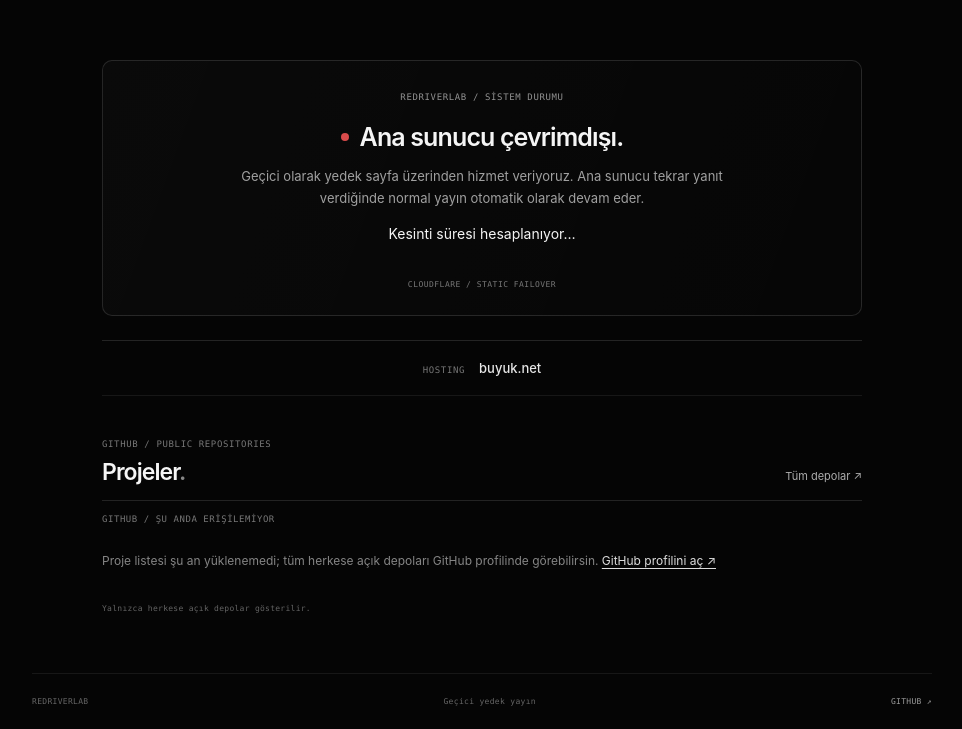
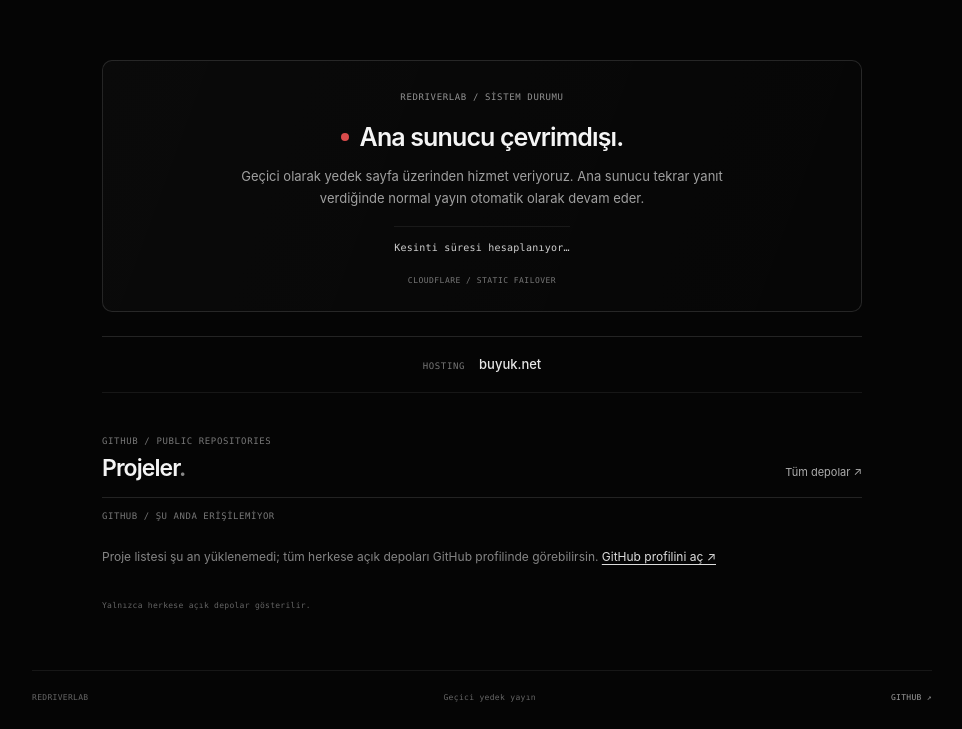
Before and after one commit to RedRiveRR/redriver-portfolio, a plain HTML site: page index.html in a window 1280 px wide. Shown: the part 82-811 px from the top of the page, without its empty margins (158-1120 px from the left). Drawn offline with Linux system fonts and the light colour scheme; no server answers.

Commit message:
style: keep outage timer consistent with monochrome UI

```diff
--- a/styles.css
+++ b/styles.css
@@ -48,6 +48,7 @@ a:focus-visible { outline: 2px solid #f5f5f5; outline-offset: 4px; }
 .status-dot { flex: 0 0 auto; display: inline-block; width: 8px; height: 8px; border-radius: 50%; background: #d94b4b; }
 .status-panel.is-online .status-dot { background: #bdbdbd; }
 .status-message { max-width: 500px; margin: 12px 0 0; color: #a0a0a0; font-size: 13px; line-height: 1.7; }
+.status-duration { margin: 17px 0 0; padding-top: 13px; border-top: 1px solid var(--line-soft); color: #d0d0d0; font: 10px/1.6 var(--mono); letter-spacing: .025em; }
 .status-footnote { margin: 19px 0 0; color: #777; font: 8px/1.5 var(--mono); letter-spacing: .06em; }
 
 .hosting-info { display: flex; align-items: baseline; justify-content: center; gap: 14px; margin: 24px auto 0; padding: 17px 8px; border-top: 1px solid var(--line); border-bottom: 1px solid var(--line-soft); }
```
